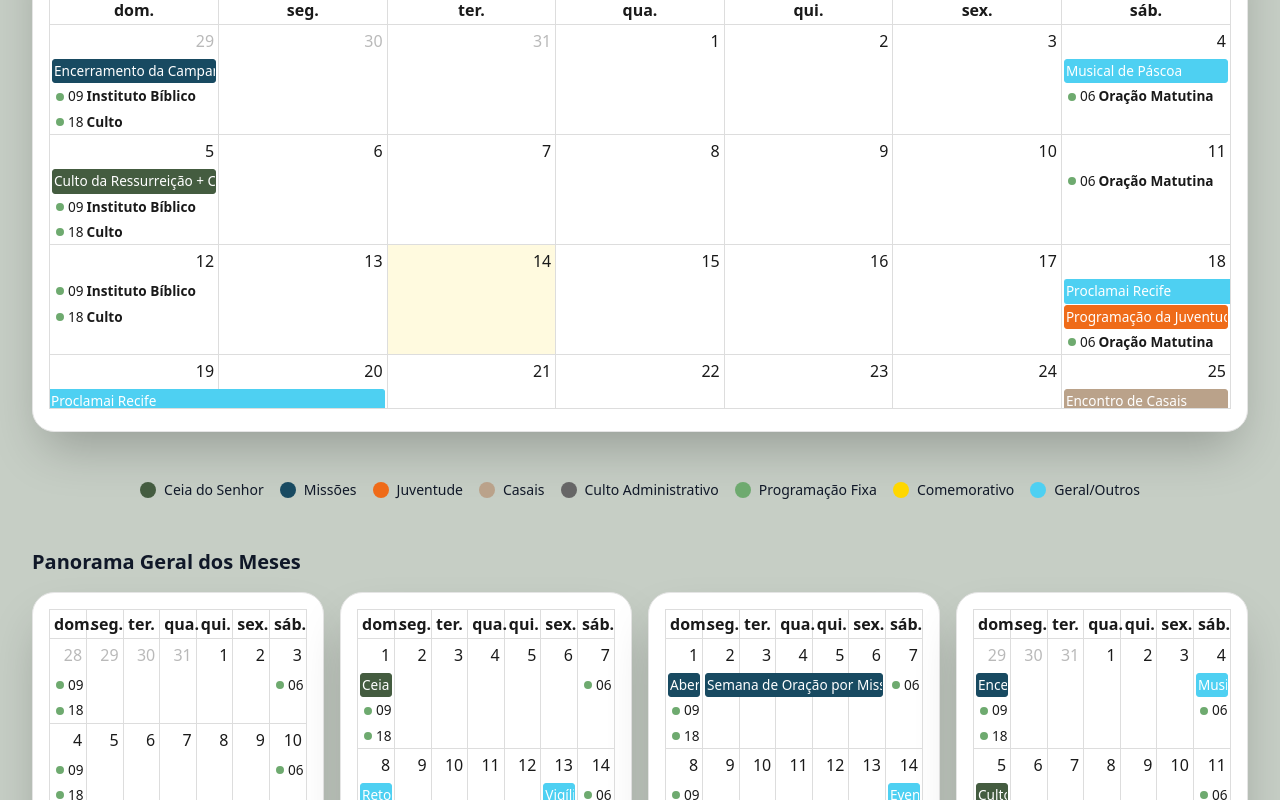
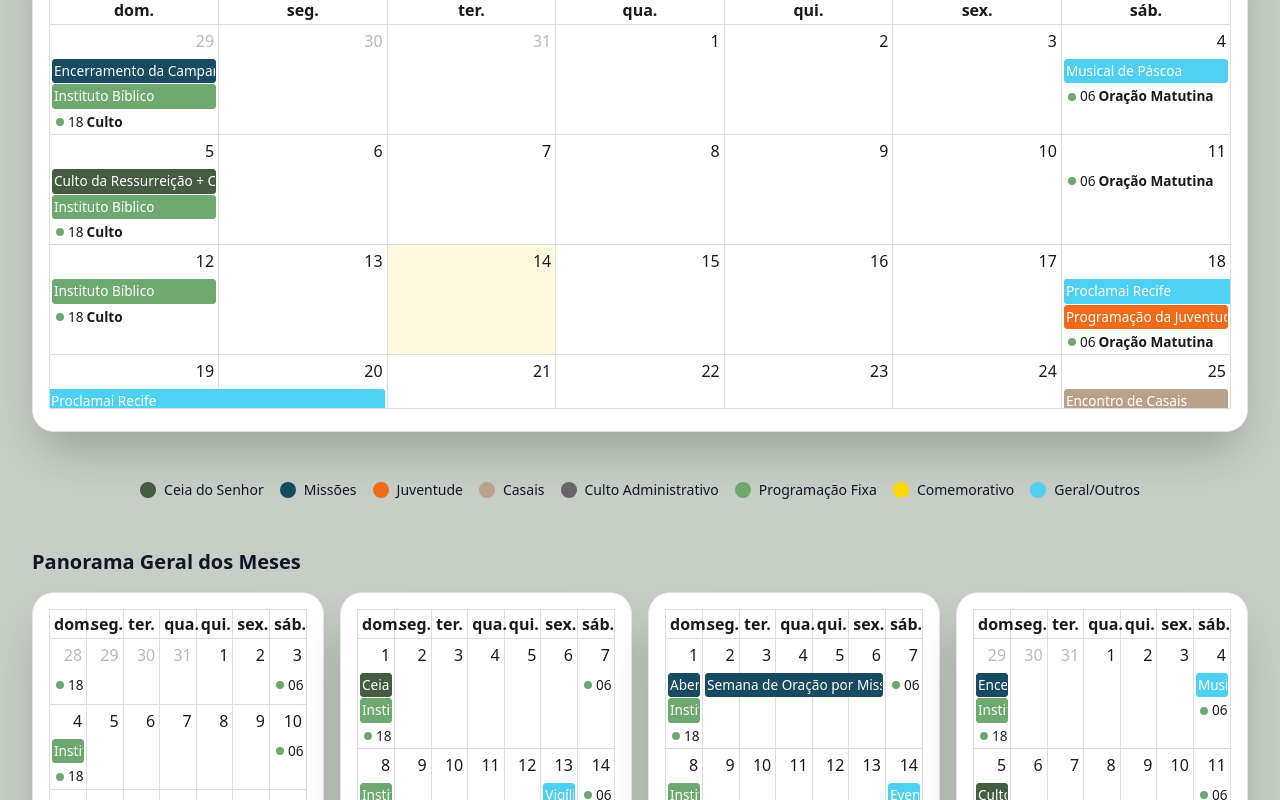
Before and after one commit to JVitorbs/ibp-next, a Next.js app: page /calendario in a window 1280 px wide. Shown: the part 240-1040 px from the top of the page. Built offline with nearby package versions, Linux system fonts and the light colour scheme.

Commit message:
feat: add event handling functions for date normalization and Instituto Bíblico events

```diff
--- a/src/app/calendario/page.tsx
+++ b/src/app/calendario/page.tsx
@@ -21,6 +21,98 @@ type CalendarEvent = {
     horario?: string;
   };
 };
+
+function isDateOnly(value: string) {
+  return /^\d{4}-\d{2}-\d{2}$/.test(value);
+}
+
+function toDateKeyFromDate(dateObj: Date) {
+  const year = dateObj.getFullYear();
+  const month = String(dateObj.getMonth() + 1).padStart(2, '0');
+  const day = String(dateObj.getDate()).padStart(2, '0');
+  return `${year}-${month}-${day}`;
+}
+
+function normalizeEventText(text?: string) {
+  return (text ?? '')
+    .normalize('NFD')
+    .replace(/[\u0300-\u036f]/g, '')
+    .toLowerCase();
+}
+
+function isCultoAdministrativoTitle(title?: string) {
+  const normalized = normalizeEventText(title);
+  return normalized.includes('culto administrativo') || /\bculto\s+adm\b/.test(normalized);
+}
+
+function getEventYears(events: CalendarEvent[]) {
+  const years = new Set<number>();
+
+  events.forEach((event) => {
+    [event.date, event.start, event.end].forEach((value) => {
+      if (!value || !isDateOnly(value)) return;
+      years.add(Number(value.slice(0, 4)));
+    });
+  });
+
+  if (years.size === 0) {
+    years.add(new Date().getFullYear());
+  }
+
+  return Array.from(years).sort((a, b) => a - b);
+}
+
+function getCultoAdministrativoDates(events: CalendarEvent[]) {
+  const blockedDates = new Set<string>();
+
+  events.forEach((event) => {
+    if (!isCultoAdministrativoTitle(event.title)) return;
+
+    if (event.date && isDateOnly(event.date)) {
+      blockedDates.add(event.date);
+      return;
+    }
+
+    if (event.start && event.end && isDateOnly(event.start) && isDateOnly(event.end)) {
+      const start = new Date(`${event.start}T00:00:00`);
+      const end = new Date(`${event.end}T00:00:00`);
+
+      for (const day = new Date(start); day <= end; day.setDate(day.getDate() + 1)) {
+        blockedDates.add(toDateKeyFromDate(day));
+      }
+      return;
+    }
+
+    if (event.start && isDateOnly(event.start)) {
+      blockedDates.add(event.start);
+    }
+  });
+
+  return blockedDates;
+}
+
+function buildInstitutoBiblicoEvents(years: number[], blockedDates: Set<string>): CalendarEvent[] {
+  const instituteEvents: CalendarEvent[] = [];
+
+  years.forEach((year) => {
+    const firstSunday = new Date(year, 0, 1);
+    while (firstSunday.getDay() !== 0) {
+      firstSunday.setDate(firstSunday.getDate() + 1);
+    }
+
+    for (const day = new Date(firstSunday); day.getFullYear() === year; day.setDate(day.getDate() + 7)) {
+      const dateKey = toDateKeyFromDate(day);
+      if (blockedDates.has(dateKey)) continue;
+
+      instituteEvents.push({
+        title: 'Instituto Bíblico',
+        date: dateKey,
+      });
+    }
+  });
+
+  return instituteEvents;
+}
 
 const eventos = [
   // Fevereiro
@@ -99,13 +191,16 @@ const eventos = [
   { title: 'Culto da Virada', date: '2026-12-31' },
 ];
 
+const eventYears = getEventYears(eventos);
+const cultoAdministrativoDates = getCultoAdministrativoDates(eventos);
+const institutoBiblicoEvents = buildInstitutoBiblicoEvents(eventYears, cultoAdministrativoDates);
+
 const programacoesFixas = [
-  { daysOfWeek: [0], title: 'Instituto Bíblico', startTime: '09:00' },
   { daysOfWeek: [0], title: 'Culto', startTime: '18:00' },
   { daysOfWeek: [6], title: 'Oração Matutina', startTime: '06:00' },
 ];
 
-const allEvents: CalendarEvent[] = [...eventos, ...programacoesFixas].map(ev => ({
+const allEvents: CalendarEvent[] = [...eventos, ...institutoBiblicoEvents, ...programacoesFixas].map(ev => ({
   ...ev,
   color: getEventColor(ev)
 }));
```
